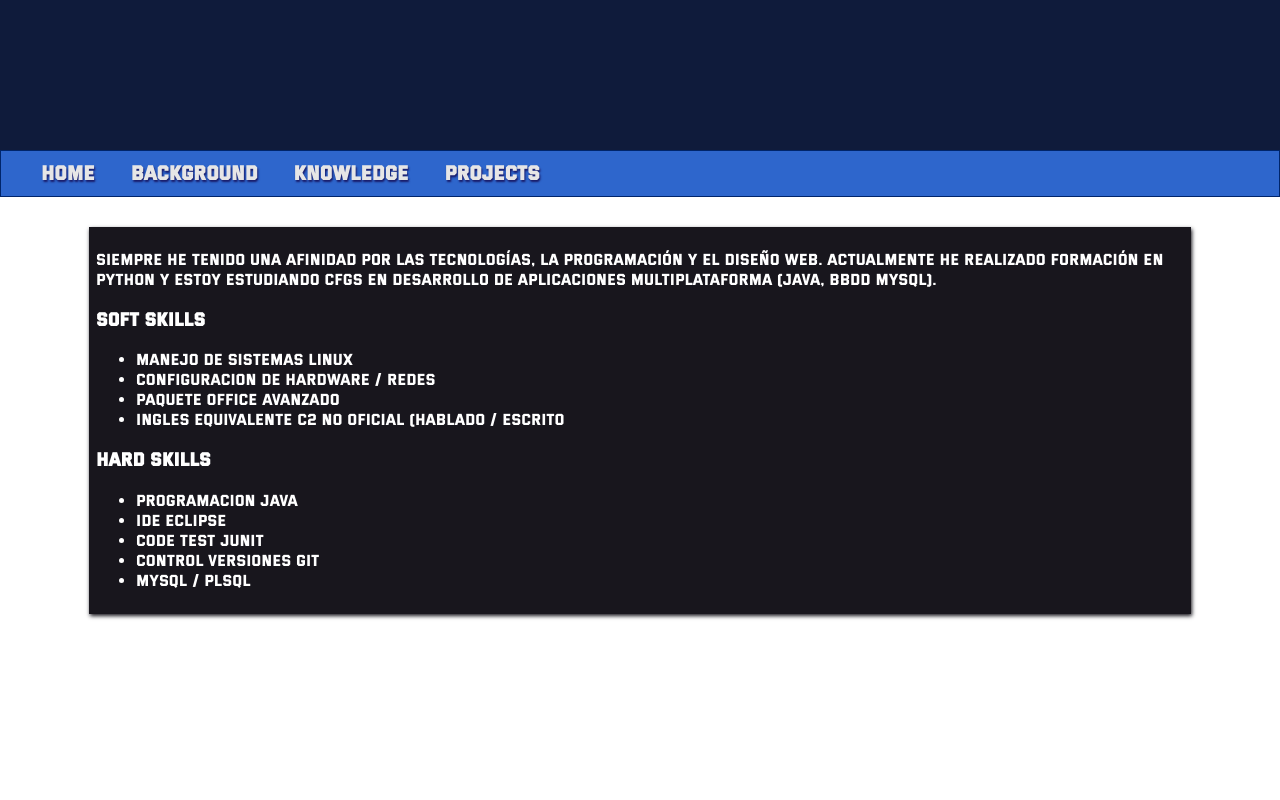
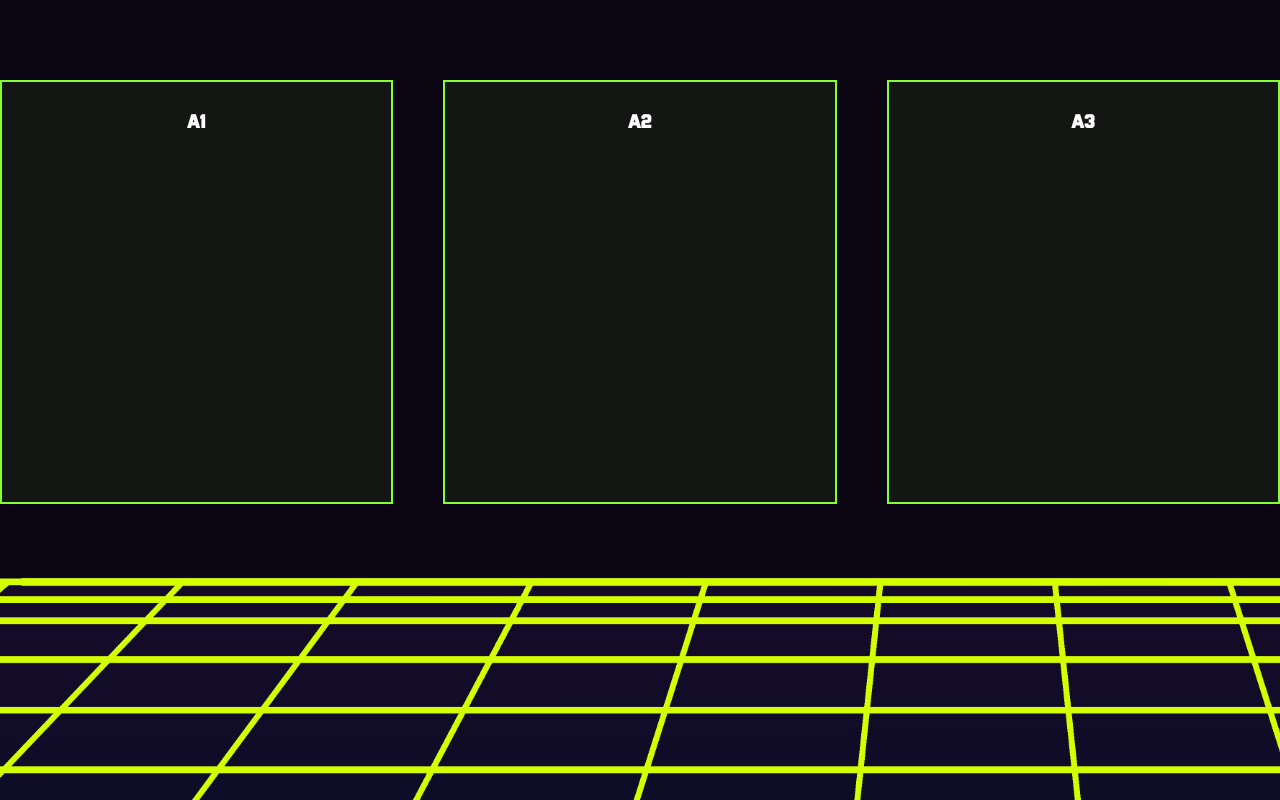
Before and after one commit to AphidRS/Memory_for_Kids, a plain HTML site: page index.html in a window 1280 px wide. Drawn offline with Linux system fonts and the light colour scheme; files whose address does not match are found by name.

Commit message:
Changing to Green Neon

```diff
--- a/css/style.css
+++ b/css/style.css
@@ -10,11 +10,12 @@ html {
     font-family: 'versaversa',Arial, sans-serif;
 
 }
-
+/*
 .cabecera {
     width: auto;
-    height: 150px;
-    background-color: rgb(15, 27, 59);
+    height: 100px;
+    background-color: #111111;
+    /*background-image: url("/img/banner.png");
 }
 
 .menu {
@@ -24,12 +25,12 @@ html {
     padding: 10px;
     border: 1px;
     border-style: solid;
-    border-color: #00256b;
+    border-color: #a6ff00;
     text-align: left;
     font-family: 'versaversa', Arial, sans-serif;
     font-size: 20px;
     font-weight: bold;
-    background-color:rgb(46, 102, 204);
+    background-color:rgba(51, 70, 43, 0.493);
 }
 
 a:link {
@@ -41,18 +42,19 @@ a:visited {
 }
 
 a:hover {
-    color: rgb(16, 18, 63);
+    color: rgb(255, 255, 255);
+    background-color: #91ff00cb;
 }
 
 .botones {
-    text-shadow: 1px 2px 2px #191b69;
-    padding-left: 30px;
+    text-shadow: 1px 2px 2px #0b3a13;
+    padding: 11px 15px 11px 15px;
     text-decoration: solid;
 
 
 
 }
-
+*/
 body {
     width: auto;
     height: auto;
@@ -62,23 +64,75 @@ body {
     font-size: 16px;
     font-weight: 400;
     color: #ffffff;
-    background-image: url("../img/curves.png");
+    background: url("../img/retro_wallpaper.jpg") no-repeat;
+    background-size: 1920px 1080px;
 
 
 }
 
+.panel {
+    width: auto;
+    margin: auto;
+    height: auto;
+    margin-top: 80px;
+    display: flex;
+    justify-content: center;
+}
+
 .left_box {
-    margin-top: 30px;
-    margin-left: auto;
-    margin-right: auto;
-    padding: 5px;
-    display: block;
-    width: 85%;
-    height: 50%;
-    border: #18161d;
+    padding: 10px;
+    display: inline-block;
+    width: 400px;
+    height:400px;
+    border: #83ff30;
     border-style: solid;
     border-width: 2px;
-    background-color: #18161d;
-    box-shadow: 1px 2px 4px #18161d;
+    background-color: #131613;
+
+    text-align: center;
 
 }
+
+.center_box {
+    padding: 10px;
+    display: inline-block;
+    width: 400px;
+    height: 400px;
+    margin-left: 50px;
+    border: #83ff30;
+    border-style: solid;
+    border-width: 2px;
+    background-color: #131613;
+    text-align: center;
+}
+
+.right_box {
+    padding: 10px;
+    display: inline-block;
+    width: 400px;
+    height: 400px;
+    margin-left: 50px;
+    border: #83ff30;
+    border-style: solid;
+    border-width: 2px;
+    background-color: #131613;
+    text-align: center;
+}
+
+.left_box:hover {
+    transform: scale(1.10, 1.10);
+    box-shadow: 1px 2px 10px #5dff6a;
+
+}
+
+.center_box:hover {
+    transform: scale(1.10, 1.10);
+    box-shadow: 1px 2px 10px #5dff6a;
+
+}
+
+.right_box:hover {
+    transform: scale(1.10, 1.10);
+    box-shadow: 1px 2px 10px #5dff6a;
+
+}
--- a/index.html
+++ b/index.html
@@ -4,7 +4,18 @@
     <link rel="stylesheet" href="css/style.css">
     <title>Alvaro Hernantes</title>
 </head>
+<audio src="/sound/Cosmic-Switchboard_Looping.mp3">
+	<embed
+		src="/sound/Cosmic-Switchboard_Looping.mp3"
+		width="0"
+		height="0"
+		loop="true"
+		autostart="true"
+        hidden="true">
+</audio>
+<!--
 <header>
+
     <div class="cabecera">
         <a title="Logo" href="/"><img class="banner" src="images/Logo.png" alt=""></a><br>
     </div>
@@ -17,27 +28,19 @@
         <a class="botones" href="/projects.html" title="Projects">PROJECTS</a>
     </div>
 </nav>
+-->
 <body>
-    <div class="left_box">
-        <p>Siempre he tenido una afinidad por las tecnologías, la programación y el diseño web.
-            Actualmente he realizado formación en Python y estoy estudiando CFGS en Desarrollo
-            de Aplicaciones Multiplataforma (JAVA, BBDD MySQL). </p>
 
-        <h3>SOFT SKILLS</h3>
-        <ul>
-            <li>Manejo de Sistemas Linux</li>
-            <li>Configuracion de Hardware / Redes</li>
-            <li>Paquete Office Avanzado</li>
-            <li>Ingles Equivalente C2 No oficial (Hablado / Escrito</li>
-        </ul>
-        <h3>HARD SKILLS</h3>
-        <ul>
-            <li>Programacion JAVA</li>
-            <li>IDE Eclipse</li>
-            <li>Code Test JUnit</li>
-            <li>Control Versiones GIT</li>
-            <li>MySQL / PLSQL</li>
-        </ul>
+    <div class="panel">
+        <div class="left_box">
+            <h3>A1</h3>
+        </div>
+        <div class="center_box">
+            <h3>A2</h3>
+        </div>
+        <div class="right_box">
+            <h3>A3</h3>
+        </div>
     </div>
 
 </body>
```
Also changed, not shown: img/banner.png (added), img/retro_wallpaper.jpg (added), 1 other file.
